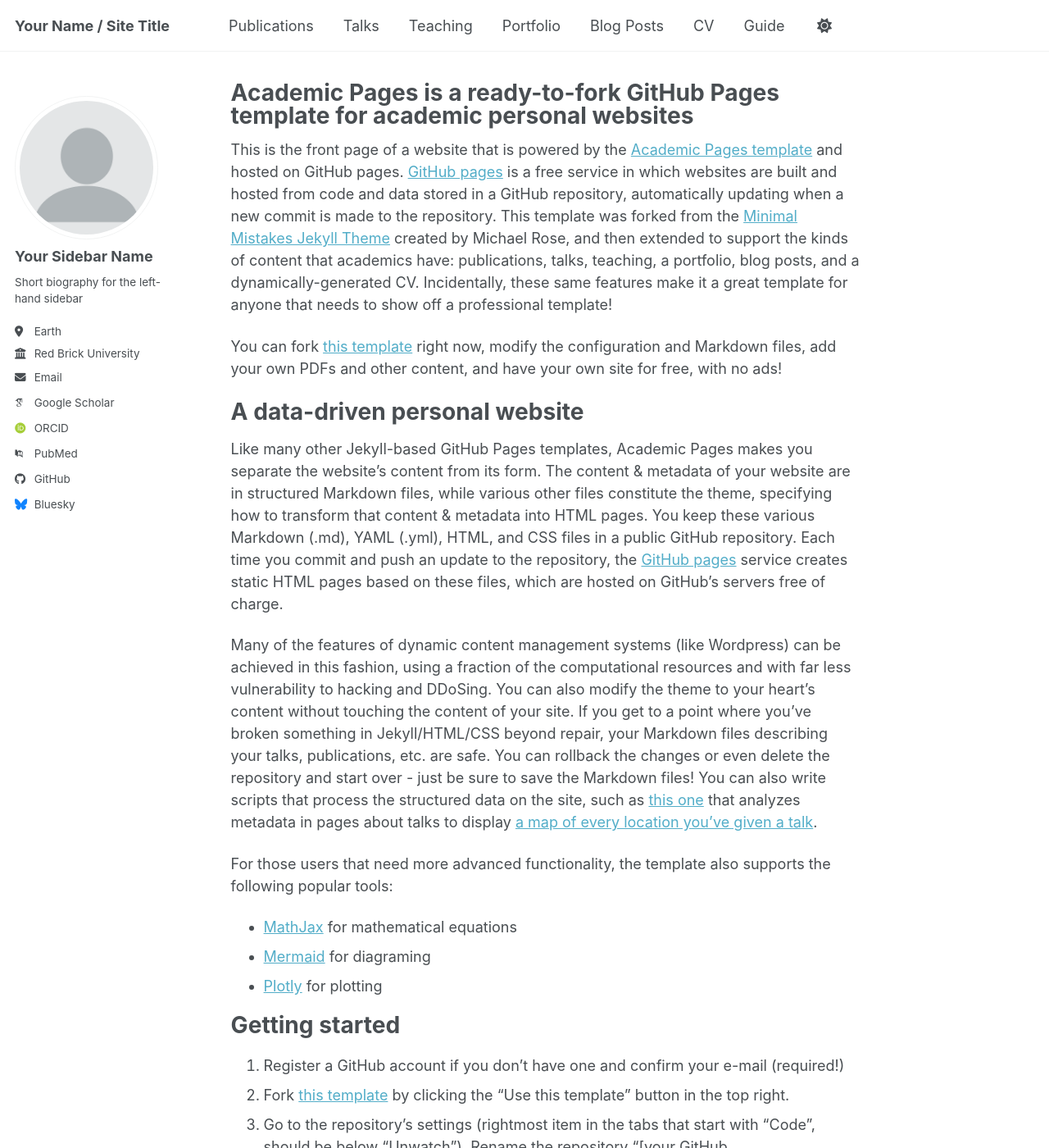
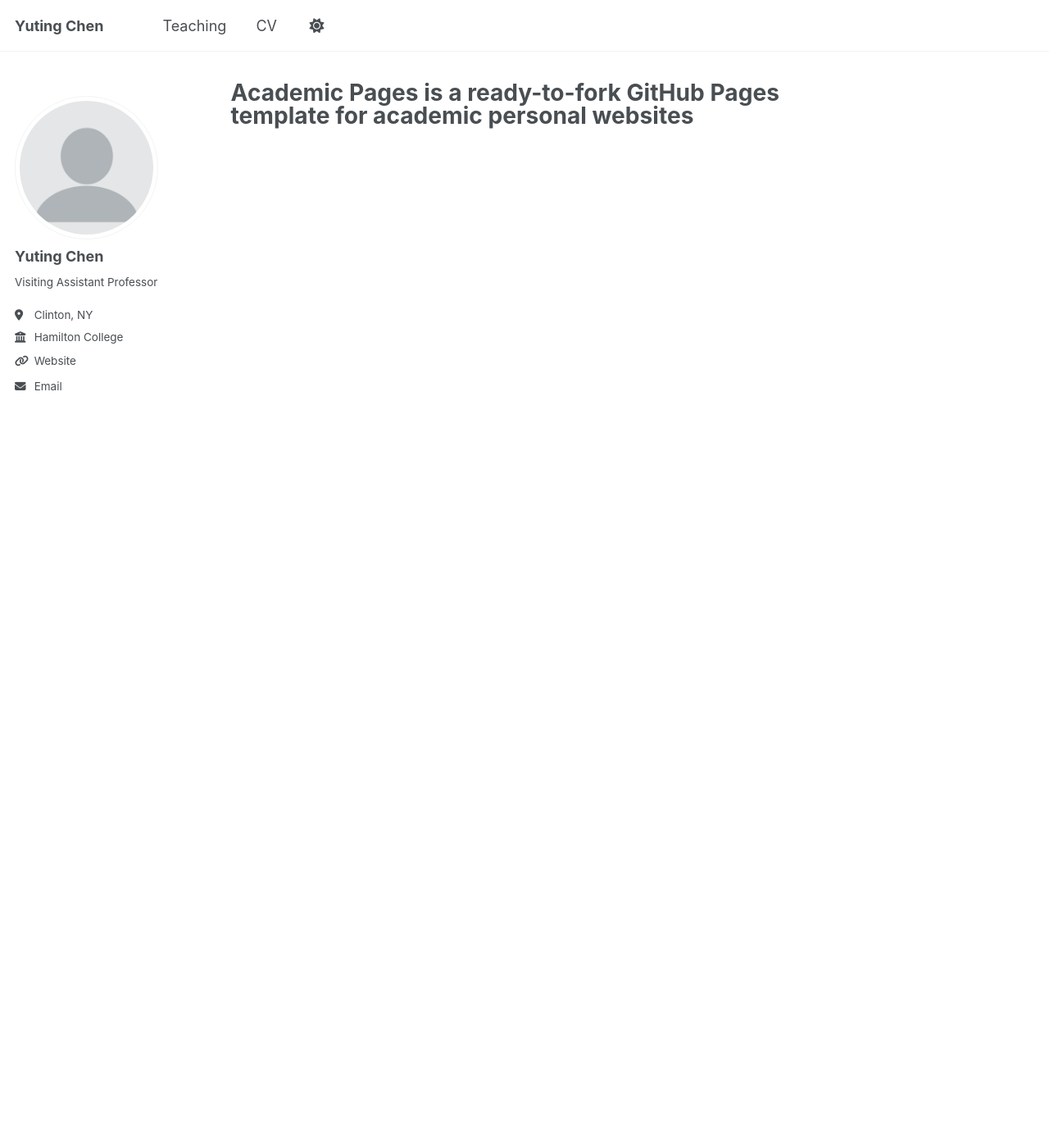
Before and after one commit to ychen428/ychen428.github.io, a Jekyll site: the page built from _pages/about.md, in a window 1280 px wide and 1400 px high. Shown: the whole window at 82% size. Built offline with Jekyll 4.4.1, drawn with Linux system fonts in a browser that asks for light colours; some web fonts are replaced; a script bundle is joined from its source files by our own code; library files that are not in the unit come from our copies; some of the changed text lies outside the part shown.

Commit message:
initial changes

```diff
--- a/_config.yml
+++ b/_config.yml
@@ -9,7 +9,7 @@
 # Basic Site Settings
 locale                   : "en-US"
 site_theme               : "default" # Currently available options are "default", "air"
-title                    : "Your Name / Site Title"
+title                    : "Yuting Chen"
 title_separator          : "-"
 name                     : &name "Yuting Chen"
 description              : &description "Your Name's academic portfolio"   # Update this with a general description of your site, this is the default if not overridden by a page
@@ -24,24 +24,24 @@ repository               : "ychen428.github.io"
 author:
   # Biographic information
   avatar           : "profile.png"
-  name             : "Your Sidebar Name"
+  name             : "Yuting Chen"
   pronouns         : # example: "she/her"
-  bio              : "Short biography for the left-hand sidebar"
-  location         : "Earth"
-  employer         : "Red Brick University"
-  uri              : # URL
-  email            : "none@example.org"
+  bio              : "Visiting Assistant Professor"
+  location         : "Clinton, NY"
+  employer         : "Hamilton College"
+  uri              : "https://cal.com/yuting-hamilton"
+  email            : "ychen5@hamilton.edu"
 
   # Academic websites
   academia         : # URL
   arxiv            : # URL - Update with the correct link to your profile
-  googlescholar    : "https://scholar.google.com/citations?user=PS_CX0AAAAAJ"
+  googlescholar    :
   inspire-hep      : # URL
   impactstory      : # URL
-  orcid            : "https://orcid.org/yourorcidurl"
+  orcid            :
   semantic         : # URL
   ssrn             : # URL
-  pubmed           : "https://www.ncbi.nlm.nih.gov/pubmed/?term=john+snow"
+  pubmed           :
   researchgate     : # URL
   scopus           : # URL
   zotero           : # URL
@@ -51,13 +51,13 @@ author:
   bitbucket        : # Username - Update with your username on the site
   codepen          : # Username
   dribbble         : # Username
-  github           : "academicpages"
+  github           :
   kaggle           : # Username
   stackoverflow    : # User number or user number and name (i.e., use "1" or "1/jeff-atwood")
 
   # Social media
   artstation       : # Username
-  bluesky          : "bsky.app" # Replace this with you Bluesky username
+  bluesky          : # Replace this with you Bluesky username
   facebook         : # Username
   flickr           : # Username
   foursquare       : # Username
@@ -125,9 +125,8 @@ staticman:
       options:
         format           : "iso8601" # "iso8601" (default), "timestamp-seconds", "timestamp-milliseconds"
 atom_feed:
-  hide                   : false     # change to true to hide the RSS feed in the footer
+  hide                   : true     # change to true to hide the RSS feed in the footer
   path                   : # blank (default) uses feed.xml
-
 
 # SEO Related
 google_site_verification :
@@ -310,7 +309,7 @@ plugins:
   - jekyll-feed
   - jekyll-gist
   - jekyll-paginate
-  - jekyll-sitemap
+  # - jekyll-sitemap
   - jekyll-redirect-from
   - jemoji
 
@@ -319,7 +318,7 @@ whitelist:
   - jekyll-feed
   - jekyll-gist
   - jekyll-paginate
-  - jekyll-sitemap
+  # - jekyll-sitemap
   - jekyll-redirect-from
   - jemoji
 
--- a/_includes/footer.html
+++ b/_includes/footer.html
@@ -1,4 +1,4 @@
-{% include base_path %}
+<!-- {% include base_path %}
 
 {% if site.author.github or site.author.bitbucket or site.atom_feed.hide != true %}
 <div class="page__footer-follow">
@@ -23,3 +23,4 @@
   &copy; {{ site.time | date: '%Y' }} {{ site.name | default: site.title }}, {{ site.data.ui-text[site.locale].powered_by | default: "Powered by" }} <a href="https://jekyllrb.com" rel="nofollow">Jekyll</a> &amp; <a href="https://github.com/academicpages/academicpages.github.io">AcademicPages</a>, a fork of <a href="https://mademistakes.com/work/minimal-mistakes-jekyll-theme/" rel="nofollow">Minimal Mistakes</a>.<br />
   Site last updated {{ "now" | date: '%Y-%m-%d' }}
 </div>
+ -->
--- a/_pages/about.md
+++ b/_pages/about.md
@@ -7,7 +7,7 @@ redirect_from:
   - /about.html
 ---
 
-This is the front page of a website that is powered by the [Academic Pages template](https://github.com/academicpages/academicpages.github.io) and hosted on GitHub pages. [GitHub pages](https://pages.github.com) is a free service in which websites are built and hosted from code and data stored in a GitHub repository, automatically updating when a new commit is made to the repository. This template was forked from the [Minimal Mistakes Jekyll Theme](https://mmistakes.github.io/minimal-mistakes/) created by Michael Rose, and then extended to support the kinds of content that academics have: publications, talks, teaching, a portfolio, blog posts, and a dynamically-generated CV. Incidentally, these same features make it a great template for anyone that needs to show off a professional template!
+<!-- This is the front page of a website that is powered by the [Academic Pages template](https://github.com/academicpages/academicpages.github.io) and hosted on GitHub pages. [GitHub pages](https://pages.github.com) is a free service in which websites are built and hosted from code and data stored in a GitHub repository, automatically updating when a new commit is made to the repository. This template was forked from the [Minimal Mistakes Jekyll Theme](https://mmistakes.github.io/minimal-mistakes/) created by Michael Rose, and then extended to support the kinds of content that academics have: publications, talks, teaching, a portfolio, blog posts, and a dynamically-generated CV. Incidentally, these same features make it a great template for anyone that needs to show off a professional template!
 
  You can fork [this template](https://github.com/academicpages/academicpages.github.io) right now, modify the configuration and Markdown files, add your own PDFs and other content, and have your own site for free, with no ads!
 
@@ -54,3 +54,4 @@ Example: editing a Markdown file for a talk
 For more info
 ------
 More info about configuring Academic Pages can be found in [the guide](https://academicpages.github.io/markdown/), the [growing wiki](https://github.com/academicpages/academicpages.github.io/wiki), and you can always [ask a question on GitHub](https://github.com/academicpages/academicpages.github.io/discussions). The [guides for the Minimal Mistakes theme](https://mmistakes.github.io/minimal-mistakes/docs/configuration/) (which this theme was forked from) might also be helpful.
+ -->
--- a/assets/css/main.scss
+++ b/assets/css/main.scss
@@ -41,3 +41,7 @@
     "vendor/font-awesome/solid",
     "vendor/font-awesome/brands"
 ;
+
+.page__footer {
+  display: none !important;
+}
```
Also changed, not shown: _data/navigation.yml (+10 -10 lines).
